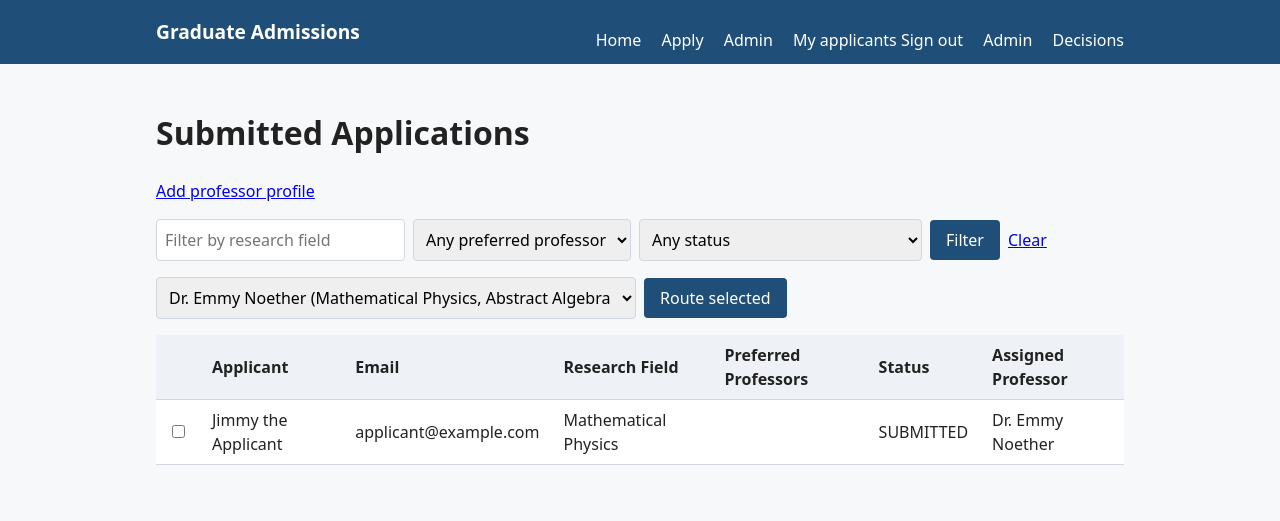
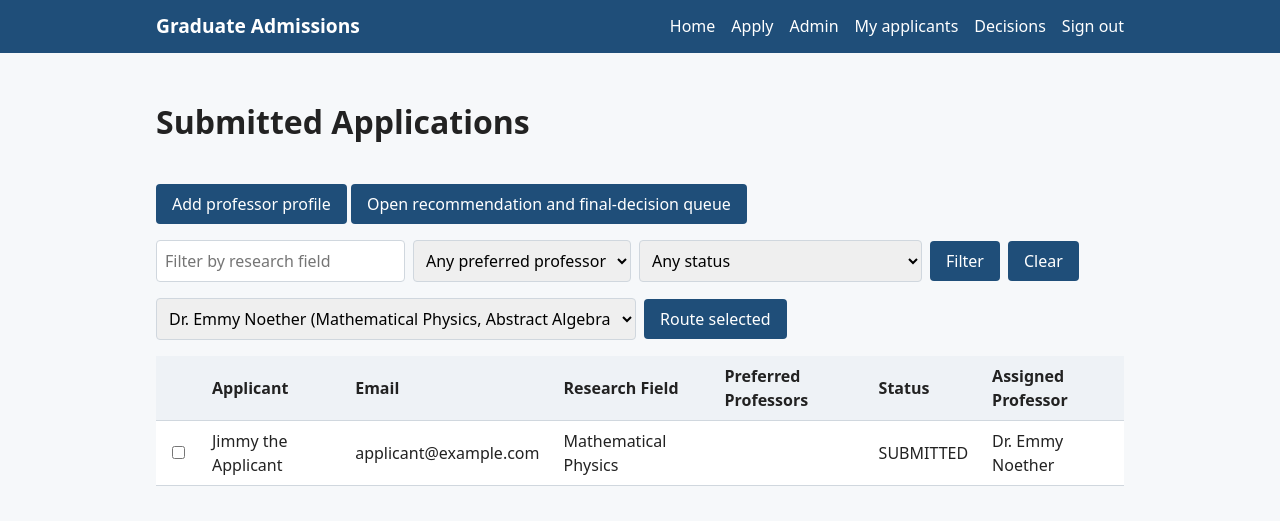
Before and after one commit to stevenswinkels/SYSC4806-Project, a Spring Boot app: page /admin in a window 1280 px wide. Shown: the top 521 px of the page. Run offline with Spring Boot 4, Linux system fonts and the light colour scheme; a user stored in the database is signed in; data comes from the database, SQL or seed files in the repository; data that the repository does not hold is empty; some of the project's set-up classes (security, data sources, template engines, error pages and the like) are left out, and stand-ins take their place.

Commit message:
Add role specific workflow navigation
Expose application, administrator, and professor tasks in the UI with role-specific workflow and dashboard links.

```diff
--- a/src/main/java/com/example/demo/controller/ApplicantReviewController.java
+++ b/src/main/java/com/example/demo/controller/ApplicantReviewController.java
@@ -32,6 +32,11 @@ public class ApplicantReviewController {
 
     @Autowired
     private ApplicantReviewService applicantReviewService;
+
+    @GetMapping("/evaluations")
+    String professorHome() {
+        return "redirect:/professor/applicants";
+    }
 
     @GetMapping("/evaluations/{profID}/")
     String evaluations(@PathVariable("profID") Long profID){
--- a/src/main/resources/static/css/style.css
+++ b/src/main/resources/static/css/style.css
@@ -61,18 +61,24 @@ main.container {
     text-decoration: none;
 }
 
+.site-nav {
+    display: flex;
+    flex-wrap: wrap;
+    align-items: center;
+    gap: 16px;
+}
+
 .site-nav a {
     color: #fff;
     text-decoration: none;
-    margin-left: 16px;
-}
-
-.site-nav a:first-child {
-    margin-left: 0;
 }
 
 .site-nav a:hover {
     text-decoration: underline;
+}
+
+.site-nav .signout-form {
+    margin: 0;
 }
 
 .site-nav form button {
@@ -81,6 +87,7 @@ main.container {
     color: inherit;
     font: inherit;
     cursor: pointer;
+    margin: 0;
     padding: 0;
 }
 
@@ -180,3 +187,7 @@ table .inline-form {
 .inline-form button {
     margin-top: 0;
 }
+
+.inline-form .button {
+    margin-top: 0;
+}
--- a/src/main/resources/templates/admin/application.html
+++ b/src/main/resources/templates/admin/application.html
@@ -6,6 +6,7 @@
 
 <main class="container">
     <p><a th:href="@{/admin/applications}">Back to list</a></p>
+    <p><a th:href="@{/admin}">Back to administrator dashboard</a></p>
     <h1>Final Decision</h1>
 
     <div class="table-wrap">
@@ -46,7 +47,6 @@
         <button type="submit">Save decision</button>
     </form>
 </main>
-
 <footer th:replace="~{fragments/layout :: footer}"></footer>
 </body>
 </html>
--- a/src/main/resources/templates/admin/applications.html
+++ b/src/main/resources/templates/admin/applications.html
@@ -1,10 +1,11 @@
 <!DOCTYPE html>
 <html lang="en" xmlns:th="http://www.thymeleaf.org">
-<head th:replace="~{fragments/layout :: head('Final Decisions')}"></head>
+<head th:replace="~{fragments/layout :: head('Recommendations and Final Decisions')}"></head>
 <body>
 <header th:replace="~{fragments/layout :: header}"></header>
 
 <main class="container">
+    <p><a th:href="@{/admin}">Back to administrator dashboard</a></p>
     <h1>Final Decisions</h1>
     <p th:if="${applicants.isEmpty()}">No recommendations yet.</p>
 
@@ -25,7 +26,6 @@
         </table>
     </div>
 </main>
-
 <footer th:replace="~{fragments/layout :: footer}"></footer>
 </body>
 </html>
--- a/src/main/resources/templates/admin/dashboard.html
+++ b/src/main/resources/templates/admin/dashboard.html
@@ -9,7 +9,10 @@
 
 <main class="container">
     <h1>Submitted Applications</h1>
-    <p><a href="/professor/create" th:href="@{/professor/create}">Add professor profile</a></p>
+    <p>
+        <a class="button" href="/professor/create" th:href="@{/professor/create}">Add professor profile</a>
+        <a class="button" th:href="@{/admin/applications}">Open recommendation and final-decision queue</a>
+    </p>
 
     <!-- filter the applications by research field -->
     <form class="inline-form" method="get" action="/admin" th:action="@{/admin}">
@@ -26,7 +29,7 @@
                     th:selected="${s == selectedStatus}"></option>
         </select>
         <button type="submit">Filter</button>
-        <a href="/admin" th:href="@{/admin}">Clear</a>
+        <a class="button" href="/admin" th:href="@{/admin}">Clear</a>
     </form>
 
     <p th:if="${#lists.isEmpty(applications)}">No applications found.</p>
--- a/src/main/resources/templates/applicant-review/profs-applicants.html
+++ b/src/main/resources/templates/applicant-review/profs-applicants.html
@@ -9,6 +9,7 @@
     <p th:if="${error}" th:text="${error}"></p>
     <p th:text="|Hello ${prof.getName()}!|"></p>
     <p th:text="|You have ${prof.getApplicants().size()} applications to review|"></p>
+    <p><a class="button" th:href="@{/professor/{id}/profile/edit(id=${prof.id})}">Edit my profile</a></p>
 </div>
 <!-- List out the applications assigned to the prof that haven't been evaluated yet -->
 <div th:if="${prof.getApplicants().size() > 0}">
--- a/src/main/resources/templates/applicant-review/review-applicant.html
+++ b/src/main/resources/templates/applicant-review/review-applicant.html
@@ -6,6 +6,7 @@
 
 <main class="container">
 
+<p><a th:href="@{/evaluations/{id}(id=${prof.getId()})}">Back to assigned applicants</a></p>
 <div>
     <!-- Display the application -->
     <table>
--- a/src/main/resources/templates/fragments/layout.html
+++ b/src/main/resources/templates/fragments/layout.html
@@ -20,11 +20,10 @@
             <a href="/admin" th:href="@{/admin}" th:if="${isAdmin}">Admin</a>
             <a href="/professor/applicants" th:href="@{/professor/applicants}" th:if="${isProfessor}">My applicants</a>
             <a href="/login" th:href="@{/login}" th:unless="${signedIn}">Staff sign-in</a>
-            <form th:if="${signedIn}" th:action="@{/logout}" method="post" style="display:inline; margin:0;">
+            <a href="/admin/applications" th:href="@{/admin/applications}" th:if="${isAdmin}">Decisions</a>
+            <form class="signout-form" th:if="${signedIn}" th:action="@{/logout}" method="post">
                 <button type="submit">Sign out</button>
             </form>
-            <a href="/admin" th:href="@{/admin}">Admin</a>
-            <a href="/admin/applications" th:href="@{/admin/applications}">Decisions</a>
         </nav>
     </div>
 </header>
```
Also changed, not shown: src/main/java/com/example/demo/controller/HomeController.java (added, +13 -0 lines), src/main/resources/templates/index.html (+10 -0 lines), src/main/resources/templates/professor/create-profile.html (+6 -4 lines), src/main/resources/templates/professor/edit-profile.html (+9 -4 lines), 3 other files.
